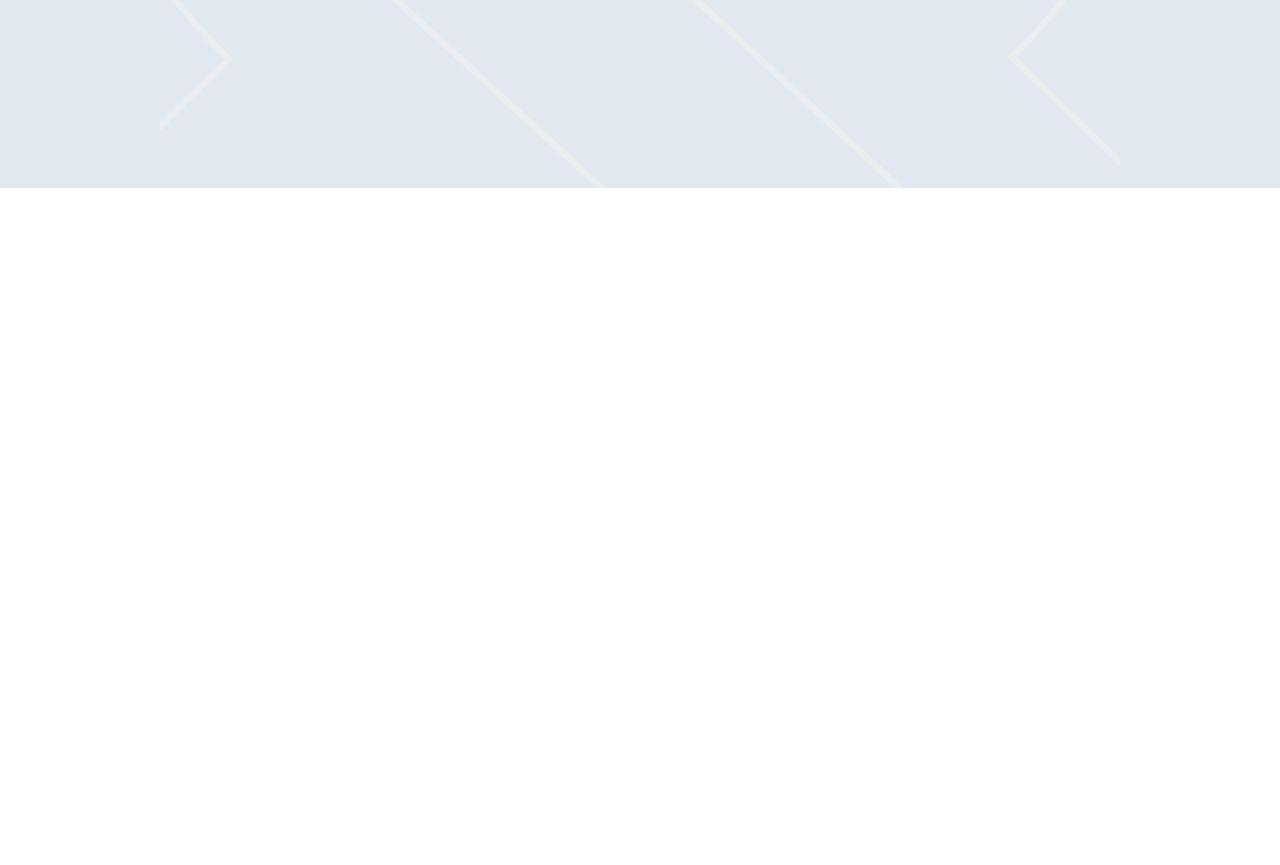
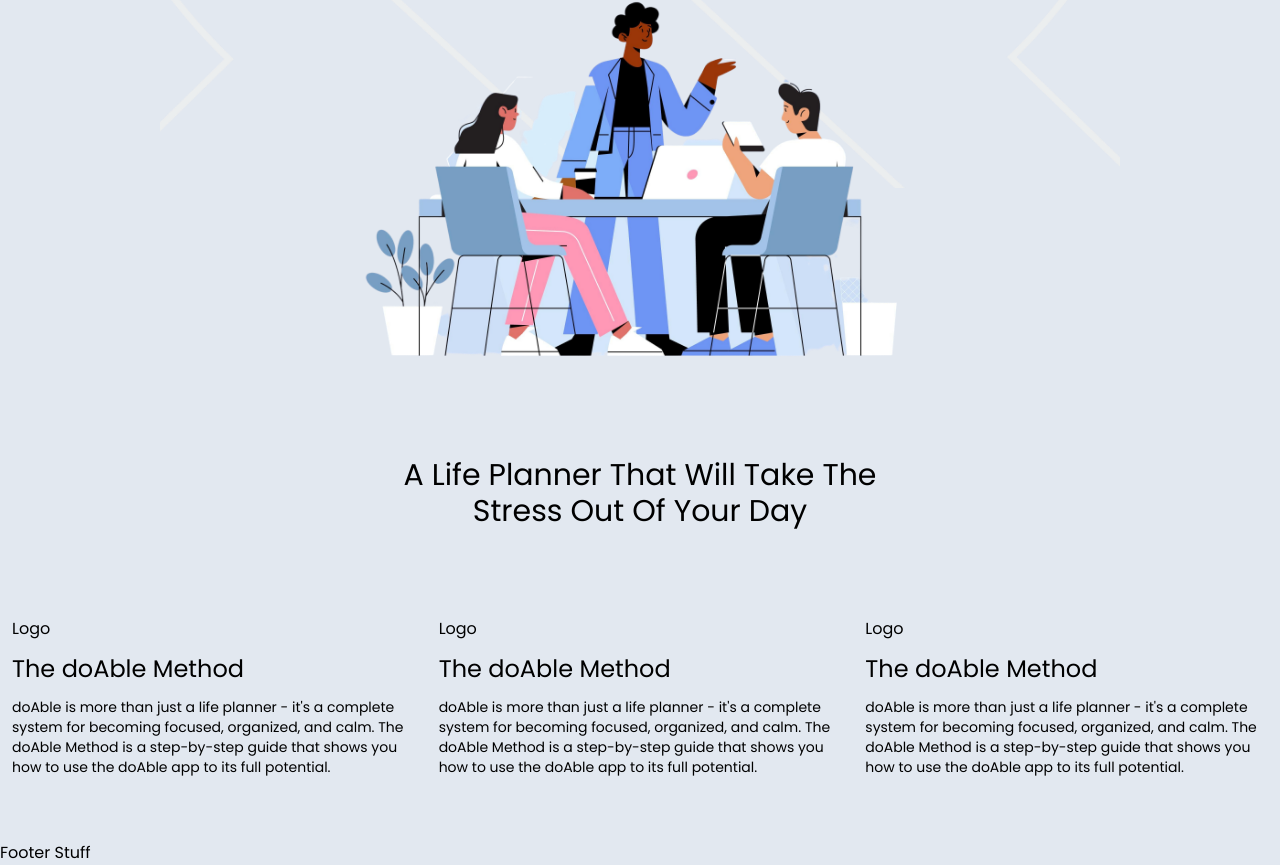
Before and after one commit to kyng-cytro/doable, a Nuxt app: page / in a window 1280 px wide. Shown: the part 612-1477 px from the top of the page. Before the commit the page ends 800 px from the top, so only its background shows below. Built offline with nearby package versions, Linux system fonts and the light colour scheme.

Commit message:
:sparkle: added features section

```diff
--- a/app.vue
+++ b/app.vue
@@ -1,11 +1,12 @@
 <template>
-  <div class="font-poppins h-screen" :class="{ dark: darkMode }">
-    <div class="z-[10] h-full bg-slate-200 dark:bg-slate-800">
+  <div class="font-poppins m-0" :class="{ dark: darkMode }">
+    <div class="z-[10] bg-slate-200 dark:bg-slate-800">
       <!-- Nav bar -->
       <NavBar class="sticky top-0 z-[10000]" />
       <!-- Main Content-->
-      <HomeContent class="relative z-20 mt-6" />
+      <HomeContent class="relative z-20 py-6" />
       <!-- Footer -->
+      <div>Footer Stuff</div>
     </div>
     <HomeContentBackdrop
       :isDark="darkMode"
--- /dev/null
+++ b/components/HomeContent/Banner/index.vue
@@ -0,0 +1,5 @@
+<template>
+  <div class="flex justify-center">
+    <img src="~/assets/images/banner.png" class="sm:w-3/6" />
+  </div>
+</template>
--- /dev/null
+++ b/components/HomeContent/Features/index.vue
@@ -0,0 +1,45 @@
+<template>
+  <div class="flex flex-col justify-around gap-6">
+    <div class="flex justify-center">
+      <h3 class="max-w-sm px-3 text-center text-xl sm:max-w-lg sm:text-3xl">
+        A Life Planner That Will Take The Stress Out Of Your Day
+      </h3>
+    </div>
+    <div class="flex justify-center px-3 pt-6">
+      <div
+        class="grid grid-rows-3 gap-10 pt-10 sm:grid-rows-1 sm:gap-6 md:grid-cols-3"
+      >
+        <div class="flex flex-col gap-3">
+          <h3>Logo</h3>
+          <h3 class="text-xl lg:text-2xl">The doAble Method</h3>
+          <p class="max-w-md text-xs md:max-w-md lg:text-sm">
+            doAble is more than just a life planner - it's a complete system for
+            becoming focused, organized, and calm. The doAble Method is a
+            step-by-step guide that shows you how to use the doAble app to its
+            full potential.
+          </p>
+        </div>
+        <div class="flex flex-col gap-3">
+          <h3>Logo</h3>
+          <h3 class="text-xl lg:text-2xl">The doAble Method</h3>
+          <p class="max-w-md text-xs md:max-w-md lg:text-sm">
+            doAble is more than just a life planner - it's a complete system for
+            becoming focused, organized, and calm. The doAble Method is a
+            step-by-step guide that shows you how to use the doAble app to its
+            full potential.
+          </p>
+        </div>
+        <div class="flex flex-col gap-3">
+          <h3>Logo</h3>
+          <h3 class="text-xl lg:text-2xl">The doAble Method</h3>
+          <p class="max-w-md text-xs md:max-w-md lg:text-sm">
+            doAble is more than just a life planner - it's a complete system for
+            becoming focused, organized, and calm. The doAble Method is a
+            step-by-step guide that shows you how to use the doAble app to its
+            full potential.
+          </p>
+        </div>
+      </div>
+    </div>
+  </div>
+</template>
--- a/components/HomeContent/index.vue
+++ b/components/HomeContent/index.vue
@@ -2,5 +2,10 @@
   <div>
     <!-- Hero & Call to action-->
     <HomeContentHero class="pt-5 sm:pt-10" />
+    <!-- Banner -->
+    <HomeContentBanner class="py-5 sm:py-10" />
+    <!-- Features -->
+    <HomeContentFeatures class="py-5 sm:py-10" />
+    <div></div>
   </div>
 </template>
--- a/components/NavBar/index.vue
+++ b/components/NavBar/index.vue
@@ -10,7 +10,7 @@
     <div
       class="flex flex-col gap-6 bg-slate-200 py-6 px-6 dark:bg-slate-800 dark:text-slate-200 sm:px-0"
     >
-      <header class="z-50 flex items-center justify-between sm:justify-around">
+      <nav class="z-50 flex items-center justify-between sm:justify-around">
         <div class="flex items-center sm:gap-14 md:gap-20">
           <UILogo />
           <div
@@ -43,9 +43,9 @@
             />
           </Transition>
         </div>
-      </header>
+      </nav>
       <Transition name="shutter">
-        <header
+        <nav
           class="fixed left-0 top-16 z-[15000] w-full border-b border-slate-100 bg-slate-200 shadow-lg dark:border-slate-700 dark:bg-slate-800 sm:hidden"
           v-if="navOpen"
         >
@@ -55,6 +55,7 @@
                 v-for="(link, index) in links"
                 :key="index"
                 :link="link"
+                @click="navOpen = false"
               />
             </div>
             <div class="flex w-4/5 flex-col gap-3 pb-6">
@@ -62,7 +63,7 @@
               <UIButtonsGetStartedMobile :isLogin="false" />
             </div>
           </div>
-        </header>
+        </nav>
       </Transition>
     </div>
   </div>
@@ -72,7 +73,7 @@
 const links = ref([
   {
     name: "Features",
-    url: "#",
+    url: "#features",
   },
   {
     name: "Pricing",
```
Also changed, not shown: assets/images/banner.png (added).
